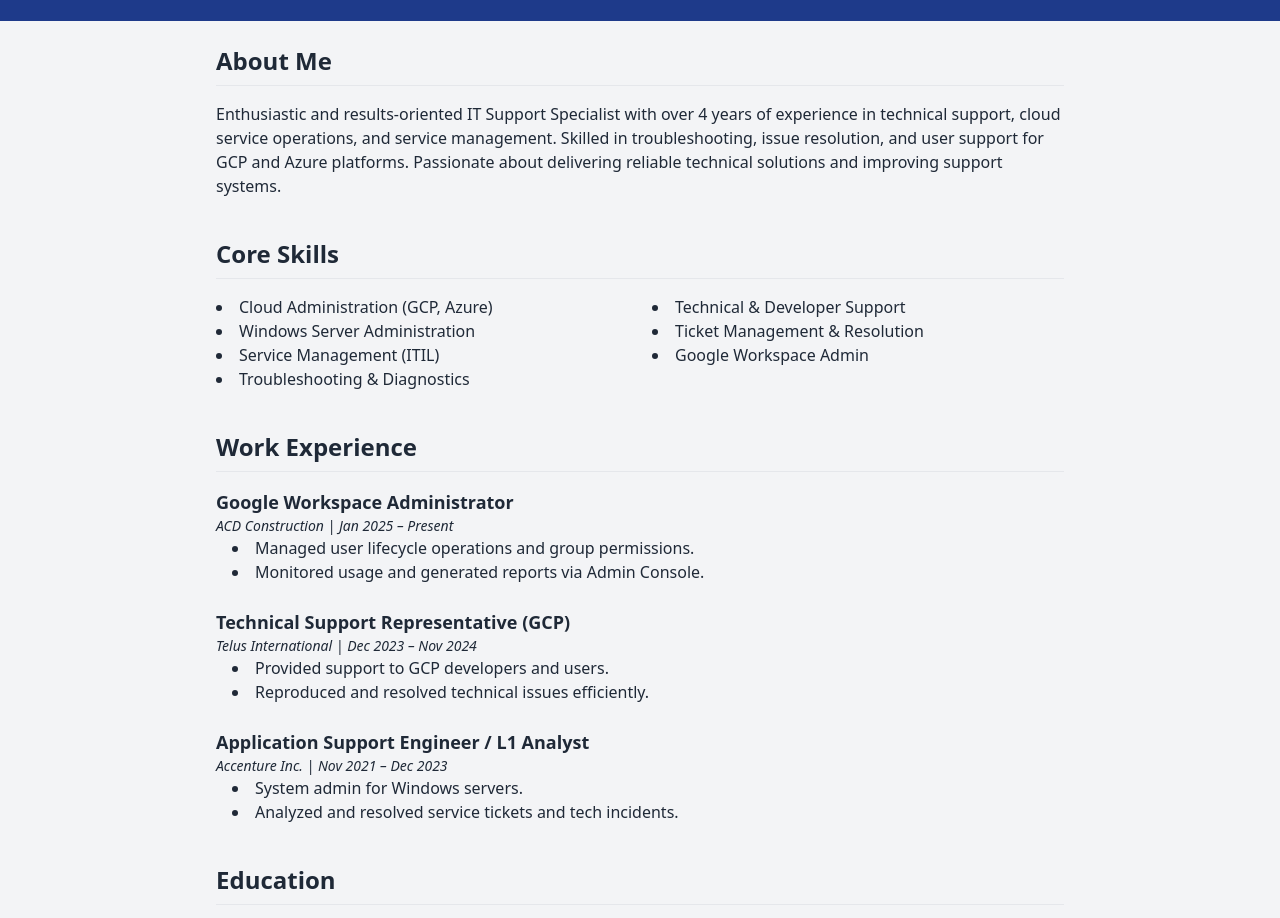
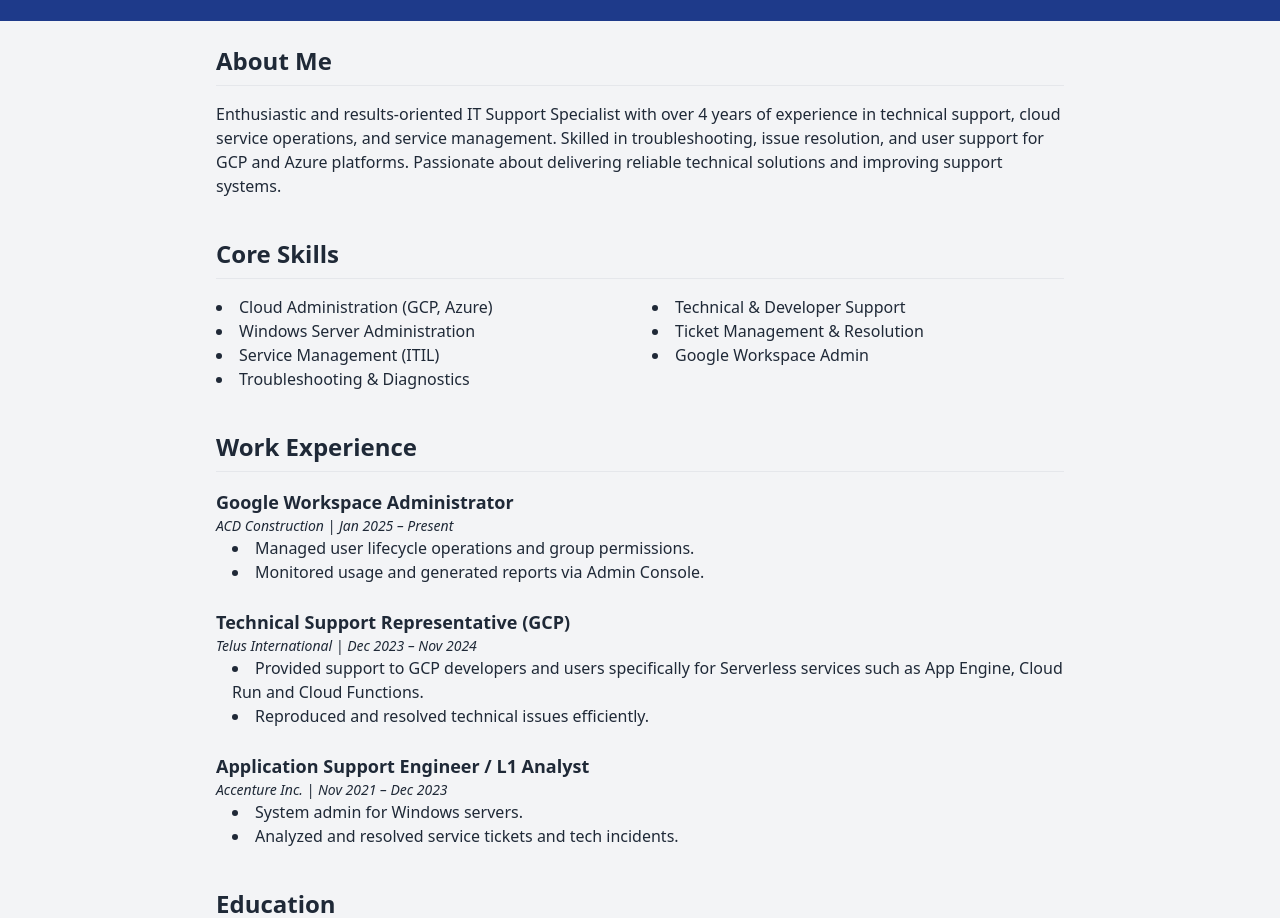
Before and after one commit to arbuen23/portfolio-rhenzo, a plain HTML site: page index.html in a window 1280 px wide. Shown: the part 123-1041 px from the top of the page. Drawn offline with nearby package versions, Linux system fonts and the light colour scheme.

Commit message:
Update index.html
changes with GCP experience description

```diff
--- a/index.html
+++ b/index.html
@@ -50,7 +50,7 @@
         <h3 class="text-lg font-bold">Technical Support Representative (GCP)</h3>
         <p class="text-sm italic">Telus International | Dec 2023 – Nov 2024</p>
         <ul class="list-disc list-inside ml-4">
-          <li>Provided support to GCP developers and users.</li>
+          <li>Provided support to GCP developers and users specifically for Serverless services such as App Engine, Cloud Run and Cloud Functions.</li>
           <li>Reproduced and resolved technical issues efficiently.</li>
         </ul>
       </div>
```
